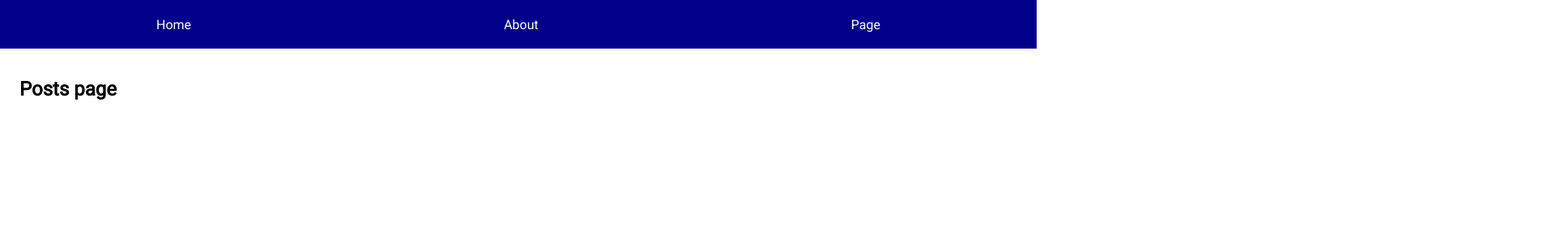
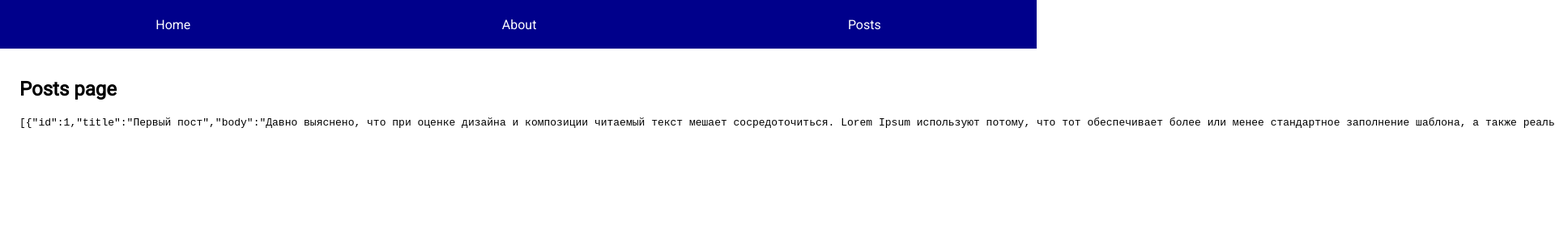
Before and after one commit to Danil174/try_next, a Next.js app: page /posts in a window 1280 px wide. Shown: the top 300 px of the page at 81% size, 1920 px wide, since content can reach past the window. Built offline with nearby package versions, Linux system fonts and the light colour scheme; data requests are answered from the project's data file.

Commit message:
json-server + concurrently

```diff
--- a/components/MainLayout.js
+++ b/components/MainLayout.js
@@ -12,7 +12,7 @@ export function MainLayout({children, title = 'Next app'}) {
     <nav>
       <Link href={"/"}><a>Home</a></Link>
       <Link href={"/about"}><a>About</a></Link>
-      <Link href={"/posts"}><a>Page</a></Link>
+      <Link href={"/posts"}><a>Posts</a></Link>
     </nav>
     <main>
       {children}
--- /dev/null
+++ b/db.json
@@ -0,0 +1,8 @@
+{
+  "posts": [
+    { "id": 1, "title": "Первый пост", "body": "Давно выяснено, что при оценке дизайна и композиции читаемый текст мешает сосредоточиться. Lorem Ipsum используют потому, что тот обеспечивает более или менее стандартное заполнение шаблона, а также реальное распределение букв и пробелов в абзацах, которое не получается при простой дубликации" },
+    { "id": 2, "title": "Второй пост", "body": "Давно выяснено, что при оценке дизайна и композиции читаемый текст мешает сосредоточиться. Lorem Ipsum используют потому, что тот обеспечивает более или менее стандартное заполнение шаблона, а также реальное распределение букв и пробелов в абзацах, которое не получается при простой дубликации" },
+    { "id": 3, "title": "Третий пост", "body": "Давно выяснено, что при оценке дизайна и композиции читаемый текст мешает сосредоточиться. Lorem Ipsum используют потому, что тот обеспечивает более или менее стандартное заполнение шаблона, а также реальное распределение букв и пробелов в абзацах, которое не получается при простой дубликации" },
+    { "id": 4, "title": "Четвертый пост", "body": "Давно выяснено, что при оценке дизайна и композиции читаемый текст мешает сосредоточиться. Lorem Ipsum используют потому, что тот обеспечивает более или менее стандартное заполнение шаблона, а также реальное распределение букв и пробелов в абзацах, которое не получается при простой дубликации" }
+  ]
+}
--- a/pages/posts.js
+++ b/pages/posts.js
@@ -1,10 +1,23 @@
-import Head from "next/head";
+import {useState, useEffect} from "react";
 import {MainLayout} from "../components/MainLayout";
 
 export default function Posts() {
+  const [posts, setPosts] = useState([]);
+
+  useEffect(() => {
+    async function load() {
+      const response = await fetch('http://localhost:4200/posts');
+      const json = await response.json();
+
+      setPosts(json);
+    }
+    load();
+  }, [ ]);
+
   return (
     <MainLayout>
       <h2>Posts page</h2>
+      <pre>{JSON.stringify(posts)}</pre>
     </MainLayout>
   );
 }
```
Also changed, not shown: package.json (+6 -1 lines), 1 other file (tests, documents, lock files or other folders).
